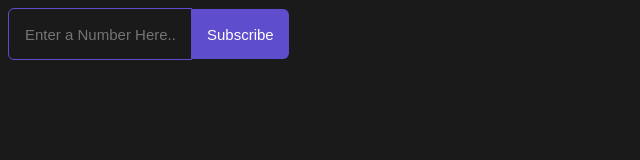
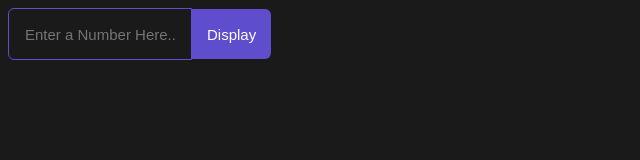
Before and after one commit to manickamsivakumar/sevensegment, a plain HTML site: page index.html in a window 1280 px wide. Shown: the whole page, without its empty margins (0-640 px from the left). Drawn offline with Linux system fonts and the light colour scheme.

Commit message:
final one

```diff
--- a/index.html
+++ b/index.html
@@ -13,19 +13,11 @@
     <div>
         <div class="input-group">
             <input type="email" class="input" id="Num" name="nmu" placeholder="Enter a Number Here.." autocomplete="off">
-            <input class="button--submit" value="Subscribe" type="submit" id="submit">
+            <input class="button--submit" value="Display" type="submit" id="submit">
         </div>
     </div>
     <div id="wrapper" style="display:flex">
-        <!-- <div class="segmentWrap">
-            <div class="segment sA"></div>
-            <div class="segment sB"></div>
-            <div class="segment sC"></div>
-            <div class="segment sD"></div>
-            <div class="segment sE"></div>
-            <div class="segment sF"></div>
-            <div class="segment sG"></div>
-        </div> -->
+
     </div>
 
     <script>
@@ -59,7 +51,7 @@
             })
 
             str += `</div>`;
-            console.log(str);
+        //    console.log(str);
 
 
         })
```
